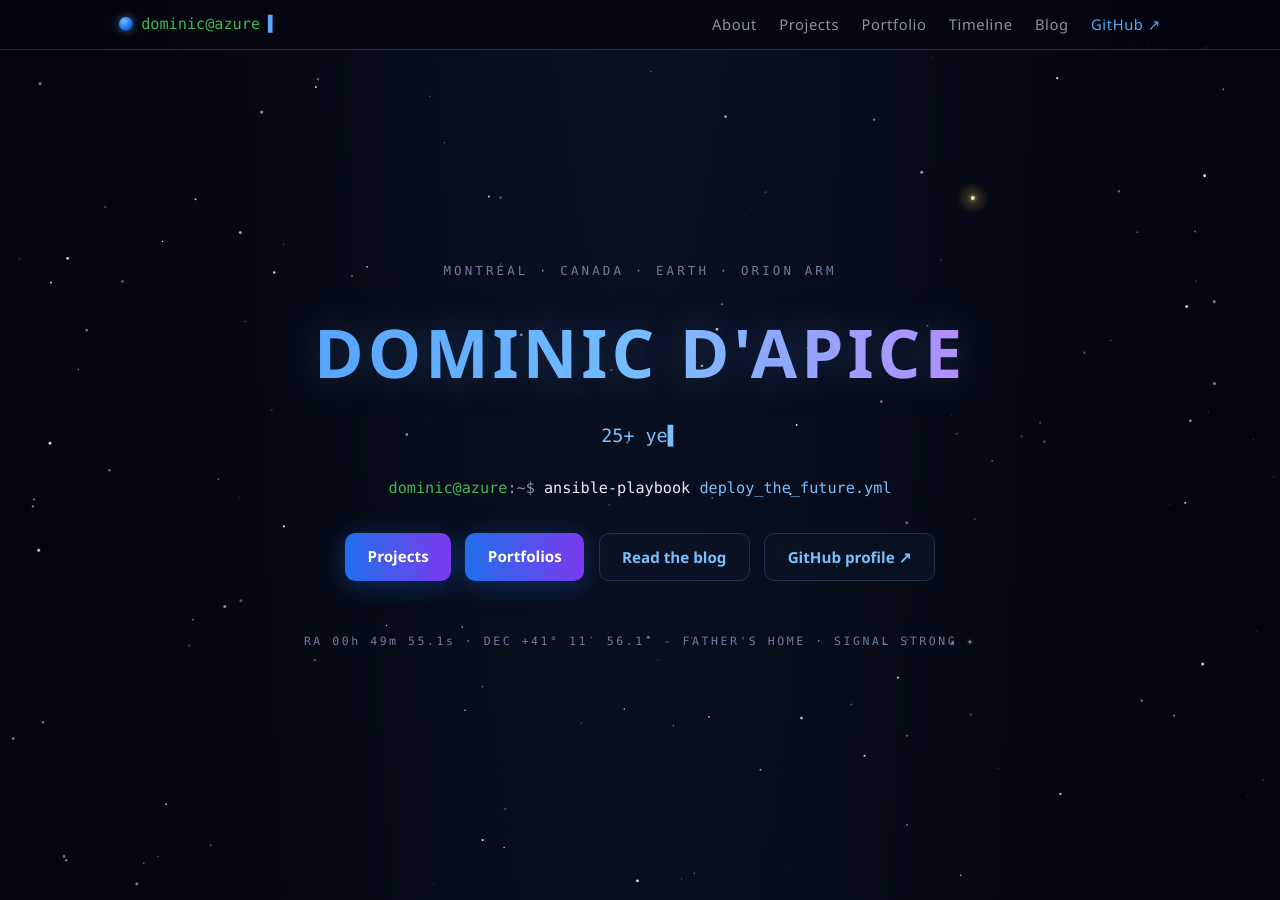
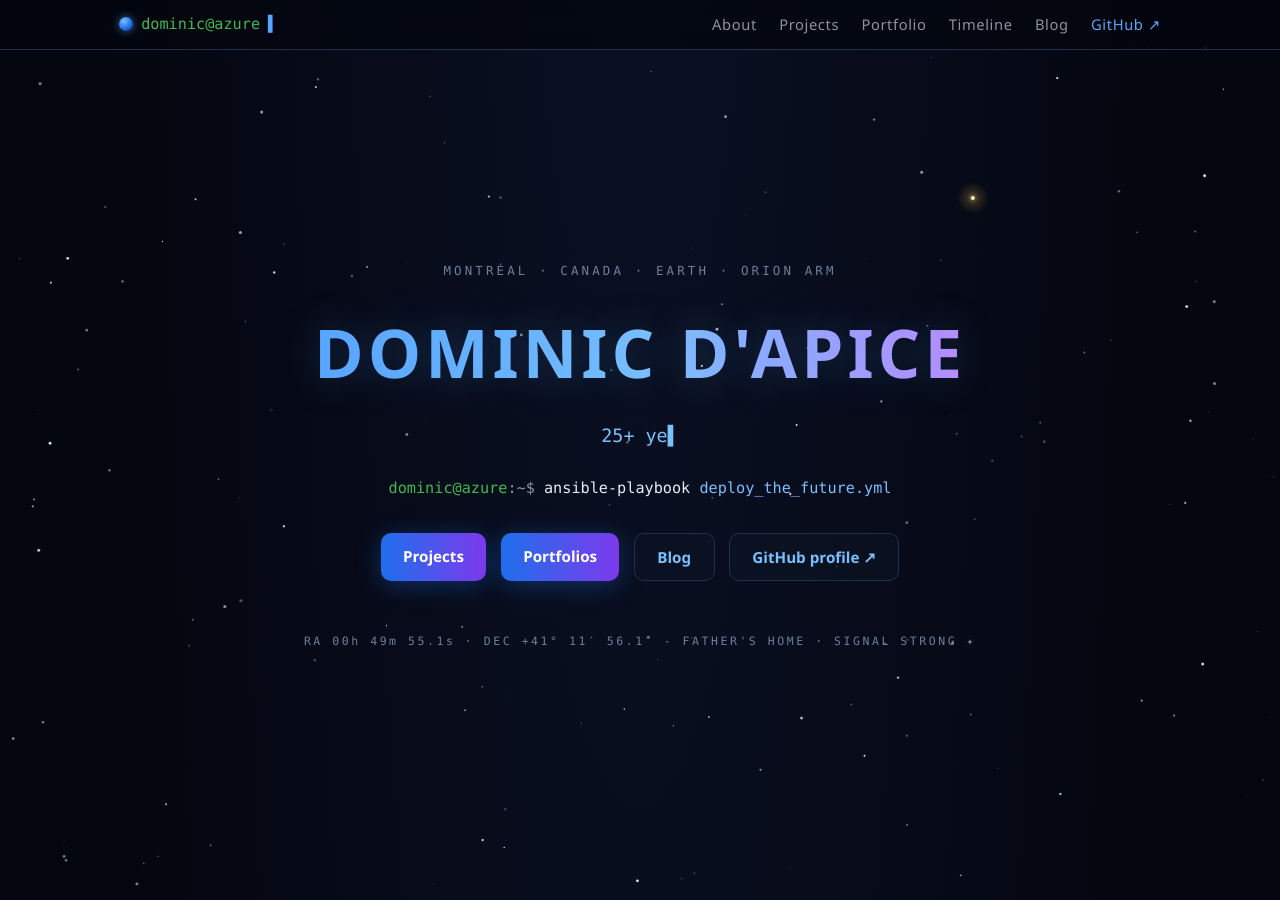
Before and after one commit to dapiced/dapiced.github.io, a Jekyll site: the page built from index.html, in a window 1280 px wide and 900 px high. Built offline with Jekyll 4.4.1, drawn with Linux system fonts in a browser that asks for light colours.

Commit message:
Change 'Read the blog' to 'Blog' in index.html

```diff
--- a/index.html
+++ b/index.html
@@ -17,7 +17,7 @@
   <div class="hero-cta">
     <a class="btn btn-primary" href="#projects">Projects</a>
     <a class="btn btn-primary" href="/portfolio/">Portfolios</a>
-    <a class="btn btn-ghost" href="/blog/">Read the blog</a>
+    <a class="btn btn-ghost" href="/blog/">Blog</a>
     <a class="btn btn-ghost" href="https://github.com/dapiced" target="_blank" rel="noopener">GitHub profile ↗</a>
   </div>
   <p class="hero-coords"><a href="https://fr.wikipedia.org/wiki/Nu_Andromedae" target="_blank" rel="noopener" title="ν Andromedae - Vincenzo Star">RA 00h 49m 55.1s · DEC +41° 11′ 56.1″ - FATHER'S HOME · SIGNAL STRONG ✦</a></p>
```
